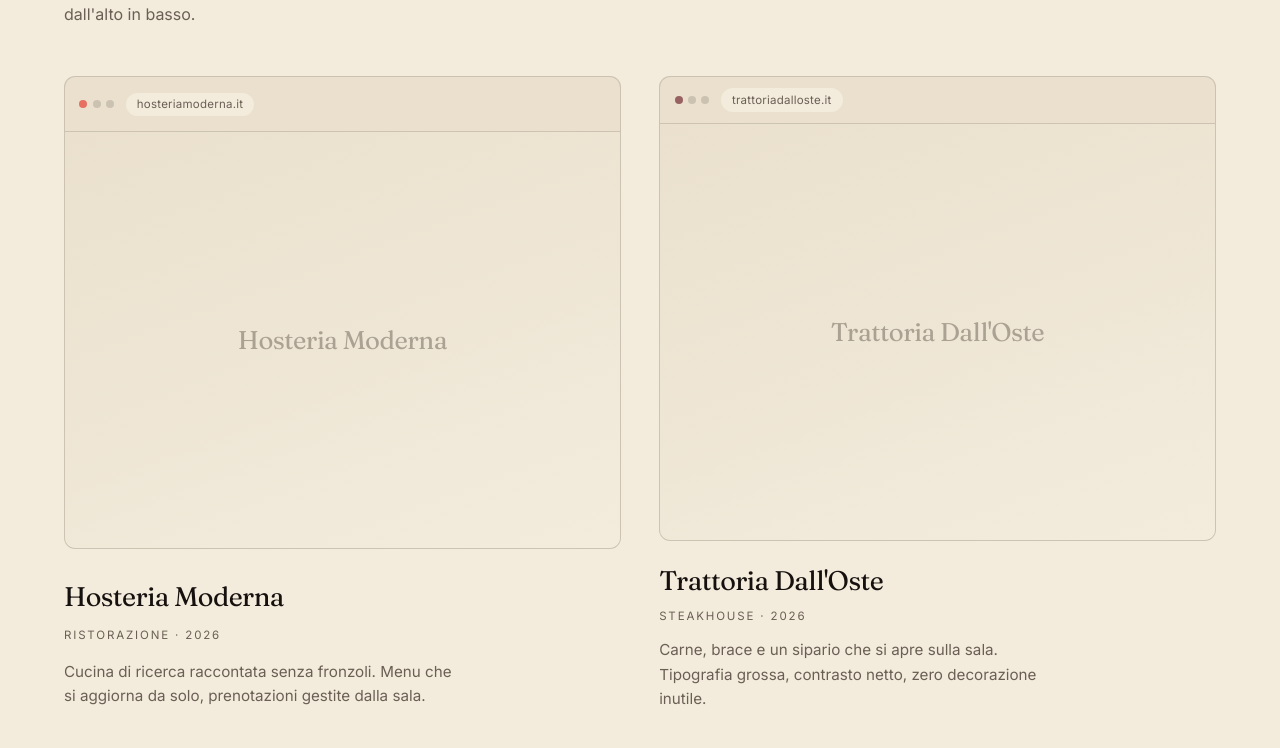
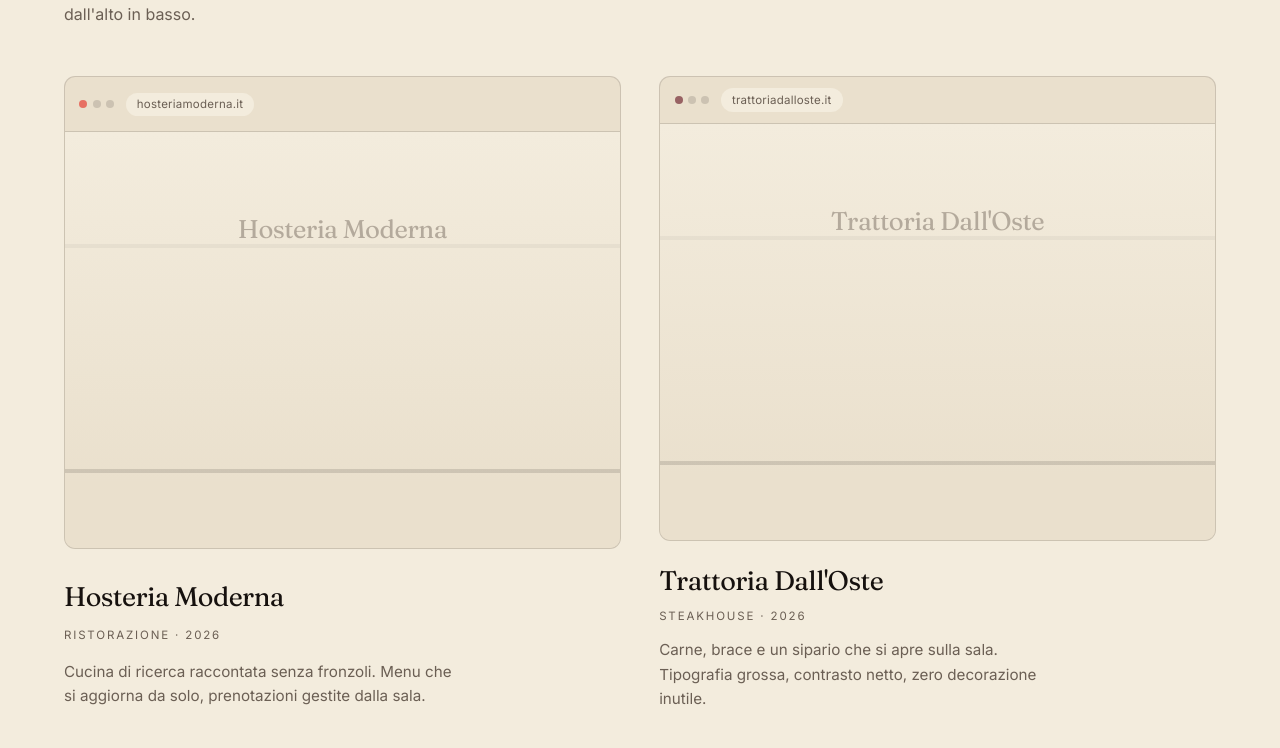
Before and after one commit to luminoagency/lumino-agency, a Next.js app: page / in a window 1280 px wide. Shown: the part 1785-2533 px from the top of the page. Built offline with nearby package versions, Linux system fonts and the light colour scheme.

Commit message:
Blocco 5: placeholder card alto come una pagina vera, lo scorrimento si vede

```diff
--- a/components/home/home.css
+++ b/components/home/home.css
@@ -364,19 +364,33 @@ body {
   width: 100%;
   height: auto;
 }
+/* Placeholder finché lo screenshot vero non è in /public/works/.
+   Volutamente ALTO come una pagina reale: così lo scorrimento all'hover si
+   vede già adesso, e sostituendolo con il .webp non cambia nulla d'altro. */
 .lm-card-placeholder {
   display: grid;
-  place-items: center;
+  align-content: start;
+  justify-items: center;
+  gap: 0;
   width: 100%;
-  aspect-ratio: 4 / 3;
-  background: linear-gradient(160deg, var(--paper-2), var(--paper));
+  aspect-ratio: 900 / 2600;
+  padding-top: 14%;
   color: var(--ink-dim);
   font-family: var(--font-serif), Georgia, serif;
   font-size: clamp(1.1rem, 2vw, 1.6rem);
   letter-spacing: -0.02em;
+  background-color: var(--paper-2);
+  background-image:
+    linear-gradient(180deg, var(--paper) 0%, transparent 22%),
+    repeating-linear-gradient(
+      180deg,
+      transparent 0 7%,
+      var(--line-ink) 7% 7.25%,
+      transparent 7.25% 14%
+    );
 }
 .lm-card-placeholder span {
-  opacity: 0.5;
+  opacity: 0.45;
 }
 
 .lm-card-progress {
```
